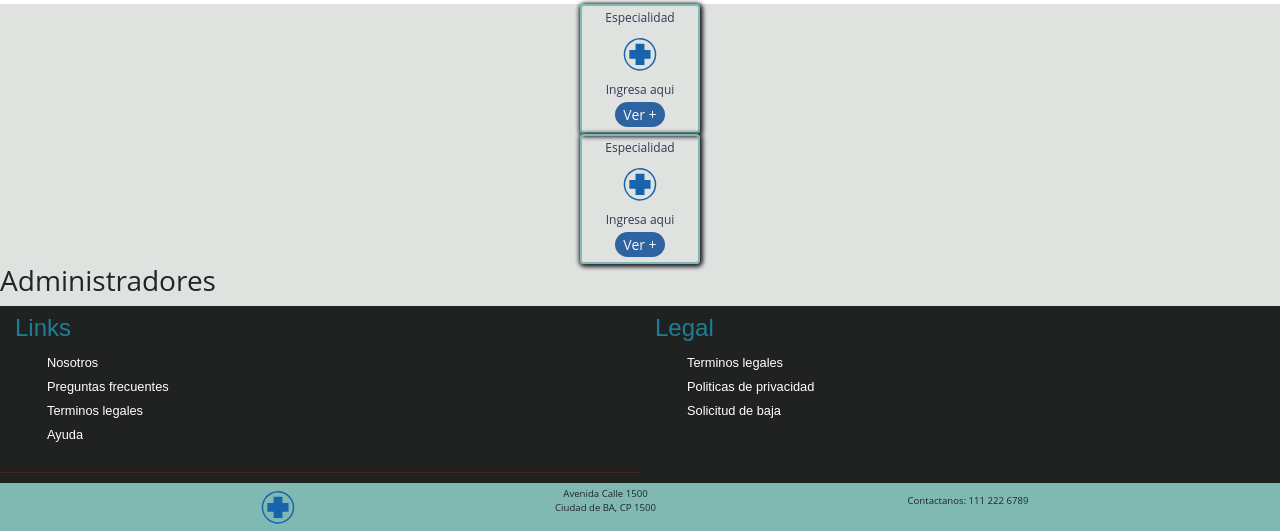
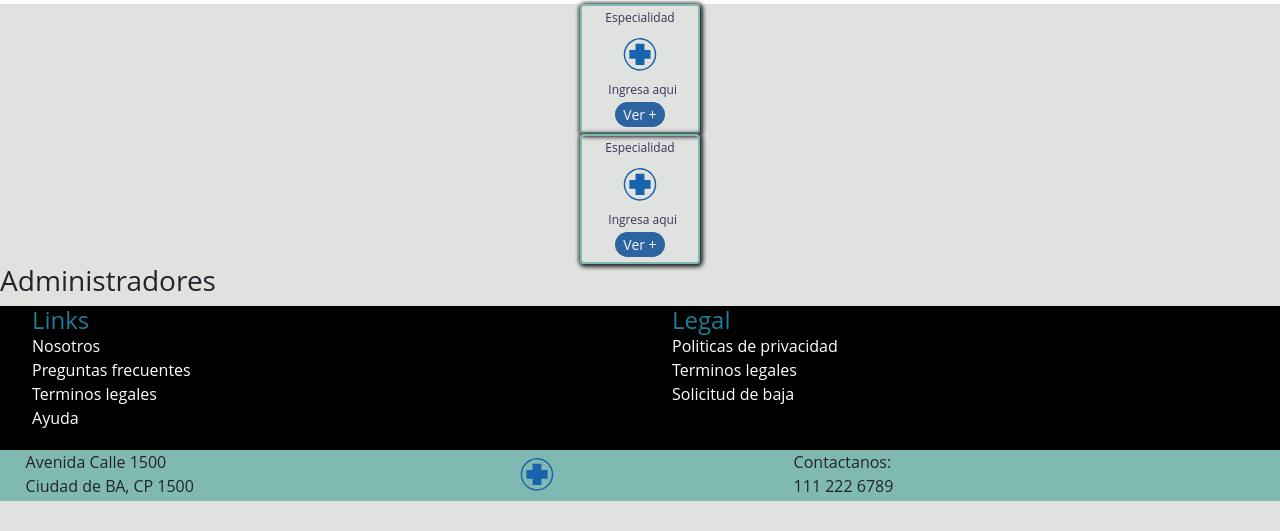
Before and after one commit to No-Country/C1-G4, a React (Create React App) app in the folder client/: page /administradores in a window 1280 px wide. Shown: the part 1161-1692 px from the top of the page. After the commit the page ends 1662 px from the top, so only its background shows below. Built offline with nearby package versions, Linux system fonts and the light colour scheme.

Commit message:
cambios Footer

```diff
--- a/client/src/components/Footer/Footer.js
+++ b/client/src/components/Footer/Footer.js
@@ -5,52 +5,34 @@ import logo from "../../images/medic.svg";
 function Footer() {
   return (
     <Fragment>
-      <div>
-        <footer className="divfooter" style={styles}>
-          <div id="linksfooter" className={styles.divs}>
-            <h4>Links</h4>
-            <ul>
-              <li>
-                <a href="https://www.google.com.ar">Nosotros</a>
-              </li>
-              <li>
-                <a href="# ">Preguntas frecuentes</a>
-              </li>
-              <li>
-                <a href="# ">Terminos legales</a>
-              </li>
-              <li>
-                <a href="# ">Ayuda</a>
-              </li>
-            </ul>
-          </div>
-
-          <div id="legalfooter" className={styles.divs}>
-            <h4>Legal</h4>
-            <ul>
-              <li>
-                <a href="# ">Terminos legales</a>
-              </li>
-              <li>
-                <a href="# ">Politicas de privacidad</a>
-              </li>
-              <li>
-                <a href="# ">Solicitud de baja</a>
-              </li>
-            </ul>
-          </div>
-
-          <hr />
-        </footer>
-        <div className="footerBajo">
-          <div className={styles.divContacto}>
-            <img className={styles.logo} src={logo} alt="" />
+    <footer>
+      <div className={styles.upFooter}>
+        <div>
+          <h4 className={styles.h4}>Links</h4>
+            <a href="#">Nosotros<br /></a>
+            <a href="#">Preguntas frecuentes<br /></a>
+            <a href="#">Terminos legales<br /></a>
+            <a href="#">Ayuda<br /></a>
+        </div>
+        <div>
+          <h4 className={styles.h4}>Legal</h4>
+            <a href="#">Politicas de privacidad<br /></a>
+            <a href="#">Terminos legales <br /></a>
+            <a href="#">Solicitud de baja<br /></a>
+        </div>
+      </div>
+      </footer>
+      <div className={styles.lowFooter}>
+        <div className={styles.elements}>
             <p>
               Avenida Calle 1500 <br />
               Ciudad de BA, CP 1500
             </p>
-            <p>Contactanos: 111 222 6789</p>
-          </div>
+            <img className={styles.logo} src={logo} alt="" />
+            <p>
+              Contactanos: <br />
+              111 222 6789
+            </p>
         </div>
       </div>
     </Fragment>
--- a/client/src/styles/Footer.module.css
+++ b/client/src/styles/Footer.module.css
@@ -1,88 +1,39 @@
+/* global */
 * {
   box-sizing: border-box;
 }
-p {
-  font-size: 0.6em;
+
+/* divs */
+.upFooter{
+  background-color: rgb(0, 0, 0);
+  height: 9rem;
+  display: grid;
+  grid-template-columns: 50% 50%;
+  grid-template-rows: 50% 50%;
 }
-h4 {
-  color: hsl(192, 68%, 35%);
+.elements{
+  display: grid;
+  grid-template-columns: 2fr 1fr 2fr;
 }
 
-hr {
-  background-color: rgb(226, 26, 26);
-  width: 100%;
-  height: 0.1px;
-  margin: 10px 0px 10px 0px;
-}
-
-.divs {
-  padding-top: 8px;
-  margin-left: 15px;
-}
-
-ul {
-  list-style: none;
-  text-decoration: none;
-  margin-right: 10px;
-}
-.divs ul li a {
-  list-style: none;
-  text-decoration: none;
-  font-family: Arial, Helvetica, sans-serif;
-  color: white;
-  font-size: 0.8em;
-}
-.logo {
-  height: 50px;
-  width: 52px;
-  border-radius: 10px;
-}
-.divContacto {
+.lowFooter{
   background-color: rgb(128, 185, 178);
-  display: flex;
-  justify-content: space-evenly;
-  text-align: center;
   align-items: center;
 }
 
-/* .divfooter {
-  text-align: center;
-  align-items: center;
-  display: flex;
-  justify-content: space-evenly;
-  background-color: red;
-} */
+/* componentes */
 
-footer {
-  background-color: rgb(32, 34, 34);
-  color: rgb(255, 255, 255);
-  font-family: Arial, Helvetica, sans-serif;
-  display: grid;
-  grid-template-columns: 50% 50%;
+h4{
+  color: hsl(192, 68%, 35%);
+  margin: 0 5% 0 5%;
 }
 
-@media screen and (min-with: 1024px) {
-  /* footer {
-    display: grid;
-    grid-template-columns: 50% 50%;
-    text-align: center;
-  } */
+a{
+  color: white;
+  text-decoration: none;
+  margin: 0 5% 0 5%;
 }
-@media screen and (min-with: 768px) {
-  /* footer {
-    display: grid;
-    grid-template-columns: 100%;
-  } */
+
+p{
+  margin: 0 0 0 5%;
 }
-@media screen and (min-with: 468px) {
-  /* footer {
-    display: grid;
-    grid-template-columns: 100%;
-  } */
-}
-@media screen and (min-with: 320px) {
-  /* footer {
-    display: grid;
-    grid-template-columns: 100%;
-  } */
-}
--- /dev/null
+++ b/package.json
@@ -0,0 +1,5 @@
+{
+  "dependencies": {
+    "modules": "^0.4.0"
+  }
+}
```
Also changed, not shown: 1 other file (tests, documents, lock files or other folders).
